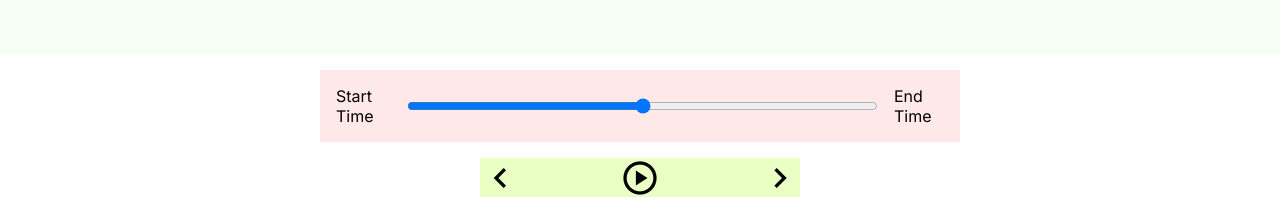
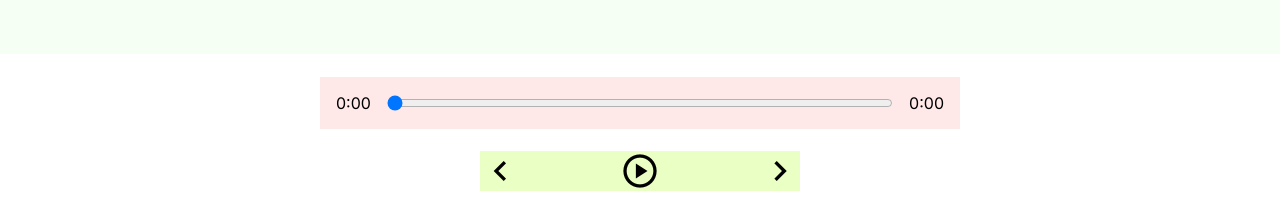
Before and after one commit to DeveloperSantoGithub/simplayer, a React (Create React App) app: page / in a window 1280 px wide. Shown: the part 474-671 px from the top of the page. Built offline with nearby package versions, Linux system fonts and the light colour scheme.

Commit message:
input slider work done

```diff
--- a/src/App.js
+++ b/src/App.js
@@ -6,13 +6,18 @@ import data from './LocalDatabase';
 import './Styles/Global.scss';
 function App() {
 	const [songs, setSongs] = useState(data());
-	const [currentSong, CurrentSong] = useState(songs[0]);
+	const [currentSong, setCurrentSong] = useState(songs[0]);
+	const [isPlaying, setIsPlaying] = useState(' ');
 
 	return (
 		<div className="App">
 			<Navbar />
 			<MusicInfo currentSong={currentSong} />
-			<Player currentSong={currentSong} />
+			<Player
+				currentSong={currentSong}
+				isPlaying={isPlaying}
+				setIsPlaying={setIsPlaying}
+			/>
 		</div>
 	);
 }
--- a/src/Components/Player.js
+++ b/src/Components/Player.js
@@ -1,31 +1,78 @@
-import { useRef } from 'react';
+import { useRef, useState } from 'react';
 
-export default function Player({ currentSong }) {
+export default function Player({ currentSong, isPlaying, setIsPlaying }) {
+	const [songInfo, setSongInfo] = useState({
+		currentTime: 0,
+		duration: 0,
+	});
+
 	const songsRef = useRef();
 
+	//=> All Events Handler:
+	const handleUpdateTime = (e) => {
+		setSongInfo({
+			...songInfo,
+			currentTime: e.target.currentTime,
+			duration: e.target.duration,
+		});
+	};
+
+	const timeFormater = (time) => {
+		return (
+			Math.floor(time / 60) + ':' + ('0' + Math.floor(time % 60)).slice(-2)
+		);
+	};
+
 	const handlePlaySongs = () => {
-		songsRef.current.play();
+		if (!isPlaying) {
+			songsRef.current.pause();
+			setIsPlaying(true);
+		} else {
+			songsRef.current.play();
+			setIsPlaying(false);
+		}
+	};
+
+	const dragHandler = (e) => {
+		songsRef.current.currentTime = e.target.value;
+		setSongInfo({ ...songInfo, currentTime: e.target.value });
 	};
 
 	return (
 		<div className="musicPlayer">
 			<div className="timeControl">
-				<p>Start Time</p>
-				<input type="range" />
-				<p>End Time</p>
+				<p>{timeFormater(songInfo.currentTime)}</p>
+				<input
+					type="range"
+					min="0"
+					max={songInfo.duration}
+					value={songInfo.currentTime}
+					onChange={dragHandler}
+				/>
+				<p>{timeFormater(songInfo.duration)}</p>
 			</div>
 			<div className="playControl">
 				<span className="material-icons-outlined">navigate_before</span>
 
-				<span className="material-icons-outlined" onClick={handlePlaySongs}>
-					play_circle
-				</span>
-				{/* <span className="material-icons-outlined"> pause_circle</span> */}
+				{!isPlaying ? (
+					<span className="material-icons-outlined" onClick={handlePlaySongs}>
+						pause_circle
+					</span>
+				) : (
+					<span className="material-icons-outlined" onClick={handlePlaySongs}>
+						play_circle
+					</span>
+				)}
 
 				<span className="material-icons-outlined">navigate_next</span>
 			</div>
 
-			<audio src={currentSong.audio} ref={songsRef} />
+			<audio
+				onTimeUpdate={handleUpdateTime}
+				onLoadedMetadata={handleUpdateTime}
+				src={currentSong.audio}
+				ref={songsRef}
+			/>
 		</div>
 	);
 }
--- a/src/Styles/_musicPlayer.scss
+++ b/src/Styles/_musicPlayer.scss
@@ -19,7 +19,7 @@
 
 		input {
 			width: 100%;
-			padding: 1rem 2rem;
+			padding: 1rem 0rem;
 		}
 
 		p {
```
